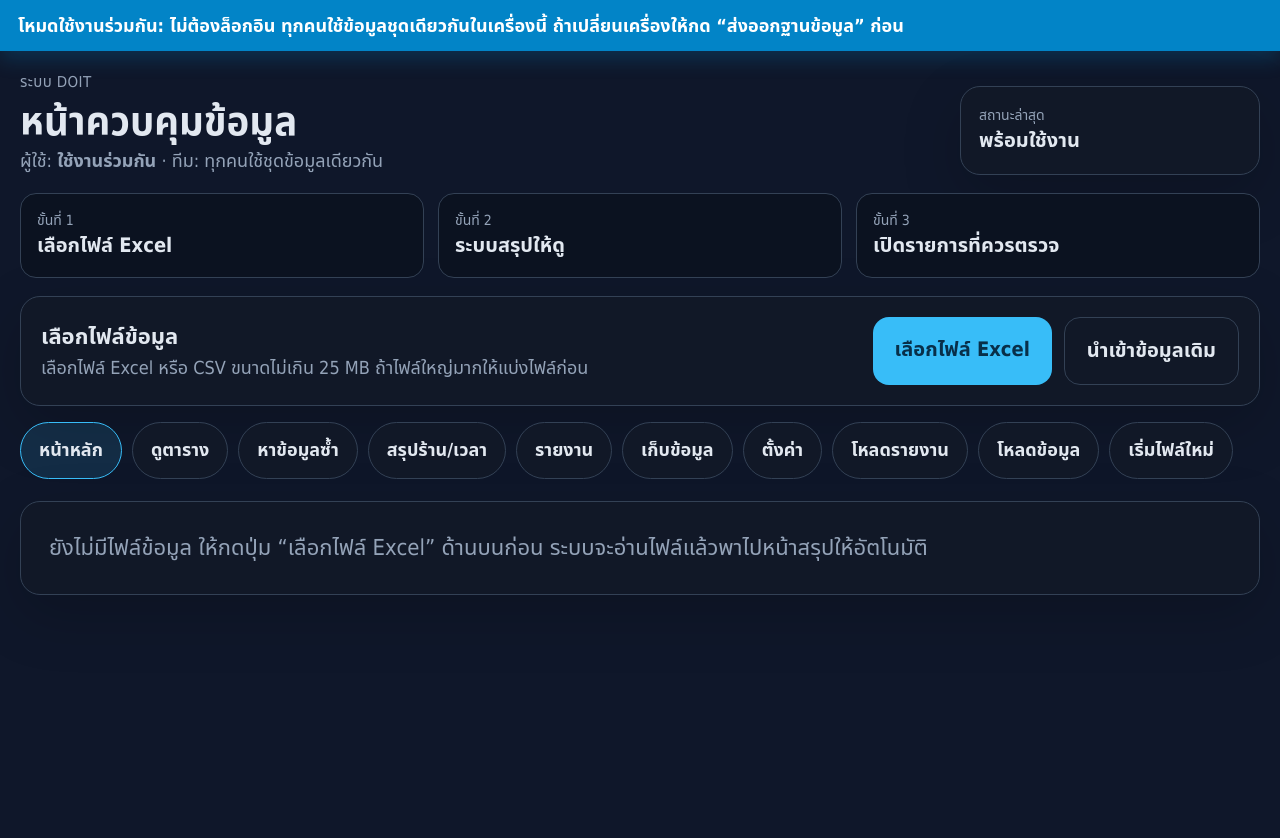
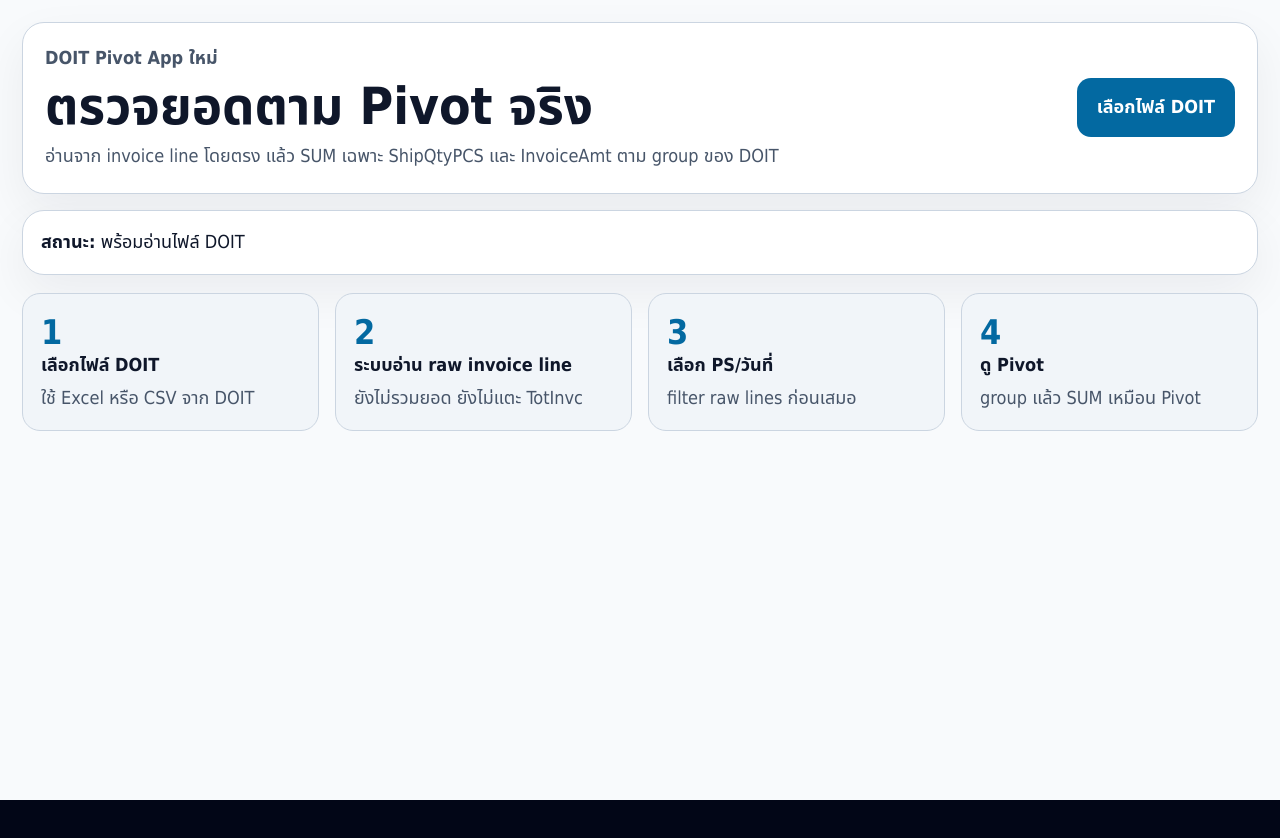
Before and after one commit to proweed001-ux/doit-web-app, a React (Vite) app: page / in a window 1280 px wide. Shown: the top 838 px of the page. After the commit the page ends 800 px from the top, so only its background shows below. Built offline with nearby package versions, Linux system fonts and the light colour scheme.

Commit message:
Switch app to clean DOIT Pivot runtime

```diff
--- a/src/App.tsx
+++ b/src/App.tsx
@@ -1,5 +1,5 @@
-import DoitAppShared from './DoitAppShared';
+import DoitPivotApp from './DoitPivotApp';
 
 export default function App() {
-  return <DoitAppShared />;
+  return <DoitPivotApp />;
 }
```
